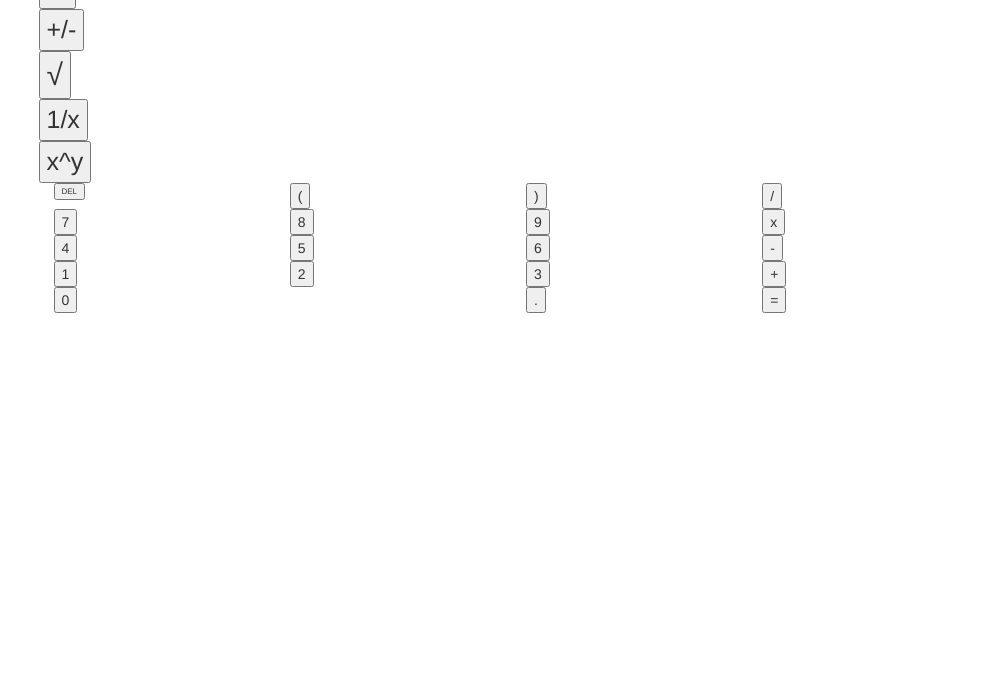
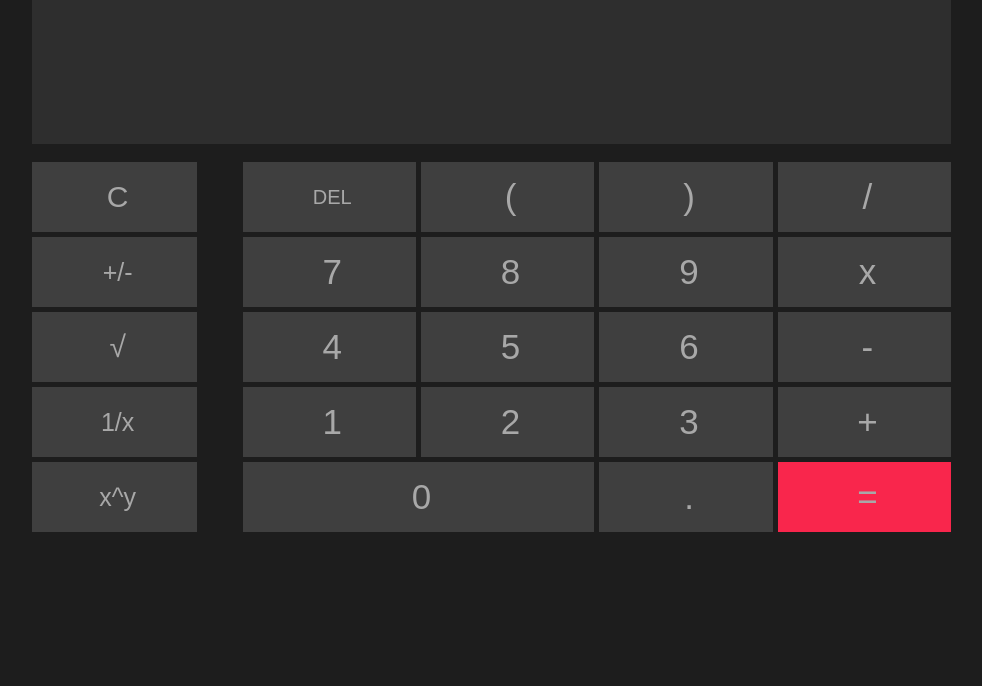
Before and after one commit to seyiLowo/calculator, a plain HTML site: page index.html in a window 1280 px wide. Shown: the part 114-800 px from the top of the page, without its empty margins (129-1111 px from the left). Drawn offline with nearby package versions, Linux system fonts and the light colour scheme.

Commit message:
proper linking of style.css and script.js

```diff
--- a/index.html
+++ b/index.html
@@ -7,8 +7,8 @@
 	<link rel="stylesheet" href="https://maxcdn.bootstrapcdn.com/bootstrap/3.3.7/css/bootstrap.min.css">
 	<script src="https://ajax.googleapis.com/ajax/libs/jquery/1.12.4/jquery.min.js"></script>
 	<script src="https://maxcdn.bootstrapcdn.com/bootstrap/3.3.7/js/bootstrap.min.js"></script>
-	<link rel="stylesheet" type="text/css" href="project_3.css">
-	<script type="text/javascript" src='project_3.js'></script>
+	<link rel="stylesheet" type="text/css" href="style.css">
+	<script type="text/javascript" src='script.js'></script>
 </head>
 <body>
 	<p id=myPara></p>
@@ -72,7 +72,7 @@
 
 						<div class="row">
 							<div class="col-xs-12" id="d12">
-								<div class="col-xs-3" id="d25"><button class="keys" onclick="display('7')" value="7" value="7">7</button></div>
+								<div class="col-xs-3" id="d25"><button class="keys" onclick="display('7')" value="7">7</button></div>
 								<div class="col-xs-3" id="d26"><button class="keys" onclick="display('8')" value="8">8</button></div>
 								<div class="col-xs-3" id="d27"><button class="keys" onclick="display('9')" value="9">9</button></div>
 								<div class="col-xs-3" id="d28"><button class="keys" onclick="display('*')" value="*">x</button></div>
```
